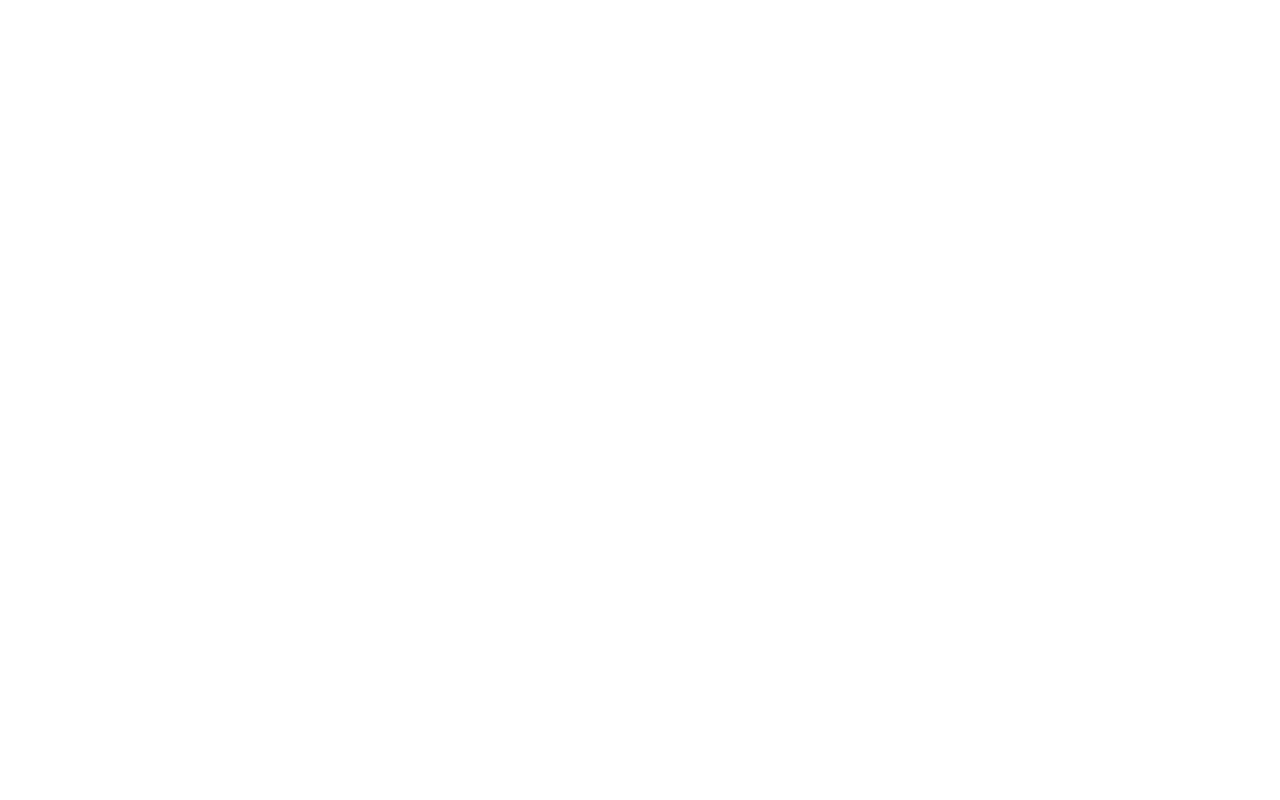
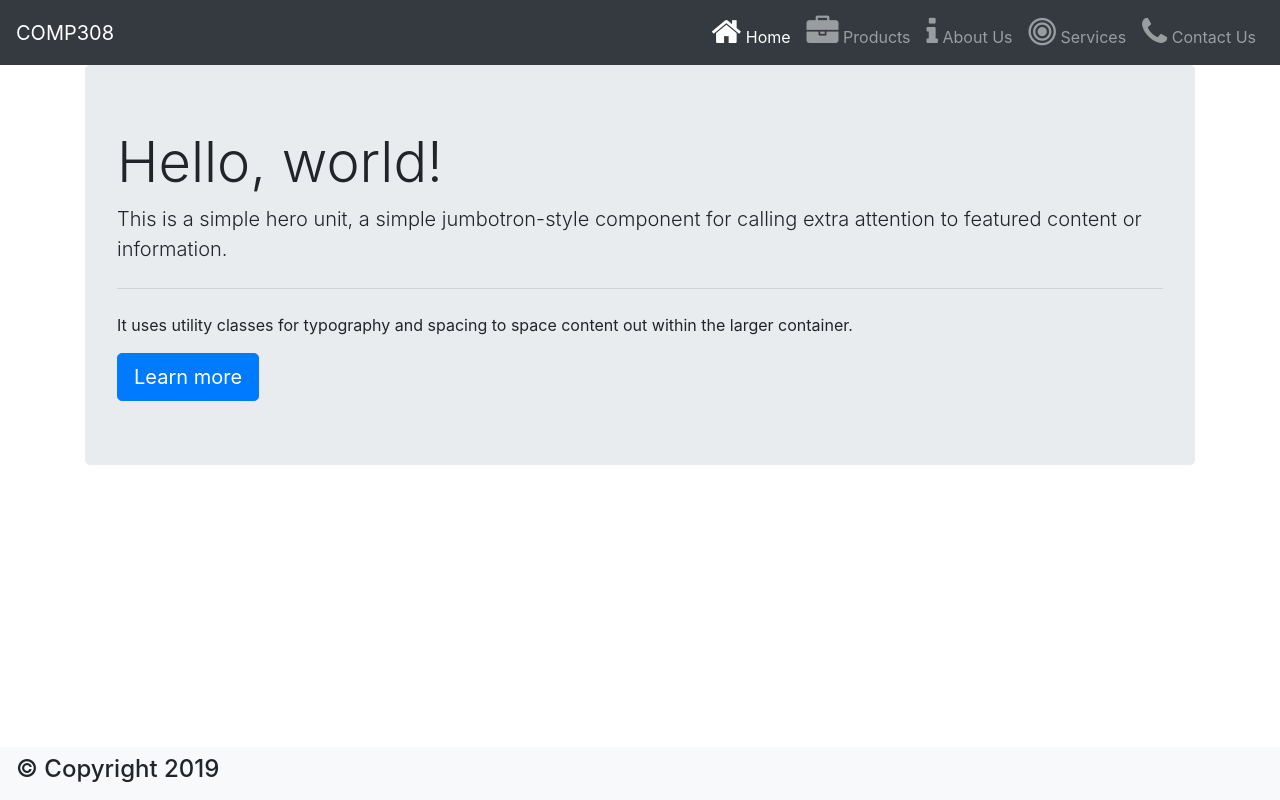
Before and after one commit to SiddharthPandya/COMP308-W2019-Lesson1, a website: page index.html in a window 1280 px wide. Drawn offline with nearby package versions, Linux system fonts and the light colour scheme.

Commit message:
added bootstrap support

```diff
--- a/index.html
+++ b/index.html
@@ -6,10 +6,64 @@
     <meta http-equiv="X-UA-Compatible" content="ie=edge">
     <title>COMP308 - W2019 - Lesson 1</title>
     <!-- CSS Section -->
+    <link rel="stylesheet" href="./node_modules/bootstrap/dist/css/bootstrap.min.css">
+    <link rel="stylesheet" href="./node_modules/font-awesome/css/font-awesome.min.css">
     <link rel="stylesheet" href="./Content/app.css">
 </head>
 <body>
+    <header>
+        <!-- Main Navbar -->
+        <nav class="navbar navbar-expand-lg navbar-dark bg-dark">
+                <a class="navbar-brand" href="#">COMP308</a>
+                <button class="navbar-toggler" type="button" data-toggle="collapse" data-target="#navbarSupportedContent" aria-controls="navbarSupportedContent" aria-expanded="false" aria-label="Toggle navigation">
+                  <span class="navbar-toggler-icon"></span>
+                </button>
+
+                <div class="collapse navbar-collapse" id="navbarSupportedContent">
+                  <ul class="navbar-nav ml-auto">
+                    <li class="nav-item active">
+                      <a class="nav-link" href="#"><i class="fa fa-2x fa-home"></i> Home <span class="sr-only">(current)</span></a>
+                    </li>
+                    <li class="nav-item">
+                      <a class="nav-link" href="#"><i class="fa fa-2x fa-briefcase"></i> Products</a>
+                    </li>
+                    <li class="nav-item">
+                        <a class="nav-link" href="#"><i class="fa fa-2x fa-info"></i> About Us</a>
+                    </li>
+                    <li class="nav-item">
+                        <a class="nav-link" href="#"><i class="fa fa-2x fa-bullseye"></i> Services</a>
+                    </li>
+                    <li class="nav-item">
+                            <a class="nav-link" href="#"><i class="fa fa-2x fa-phone"></i> Contact Us</a>
+                    </li>
+
+                  </ul>
+
+                </div>
+              </nav>
+    </header>
+
+    <main class="container">
+        <!-- Main Content -->
+
+        <div class="jumbotron">
+            <h1 class="display-4">Hello, world!</h1>
+            <p class="lead">This is a simple hero unit, a simple jumbotron-style component for calling extra attention to featured content or information.</p>
+            <hr class="my-4">
+            <p>It uses utility classes for typography and spacing to space content out within the larger container.</p>
+            <a class="btn btn-primary btn-lg" href="#" role="button">Learn more</a>
+        </div>
+    </main>
+
+    <footer>
+            <nav class="navbar fixed-bottom navbar-light bg-light">
+                 <h4>&copy; Copyright 2019</h4>
+            </nav>
+    </footer>
+
     <!-- Script Section -->
+    <script src="./node_modules/jquery/dist/jquery.min.js"></script>
+    <script src="./node_modules/bootstrap/dist/js/bootstrap.min.js"></script>
     <script src="./Scripts/app.js"></script>
 </body>
 </html>
```
Also changed, not shown: 1 other file.
